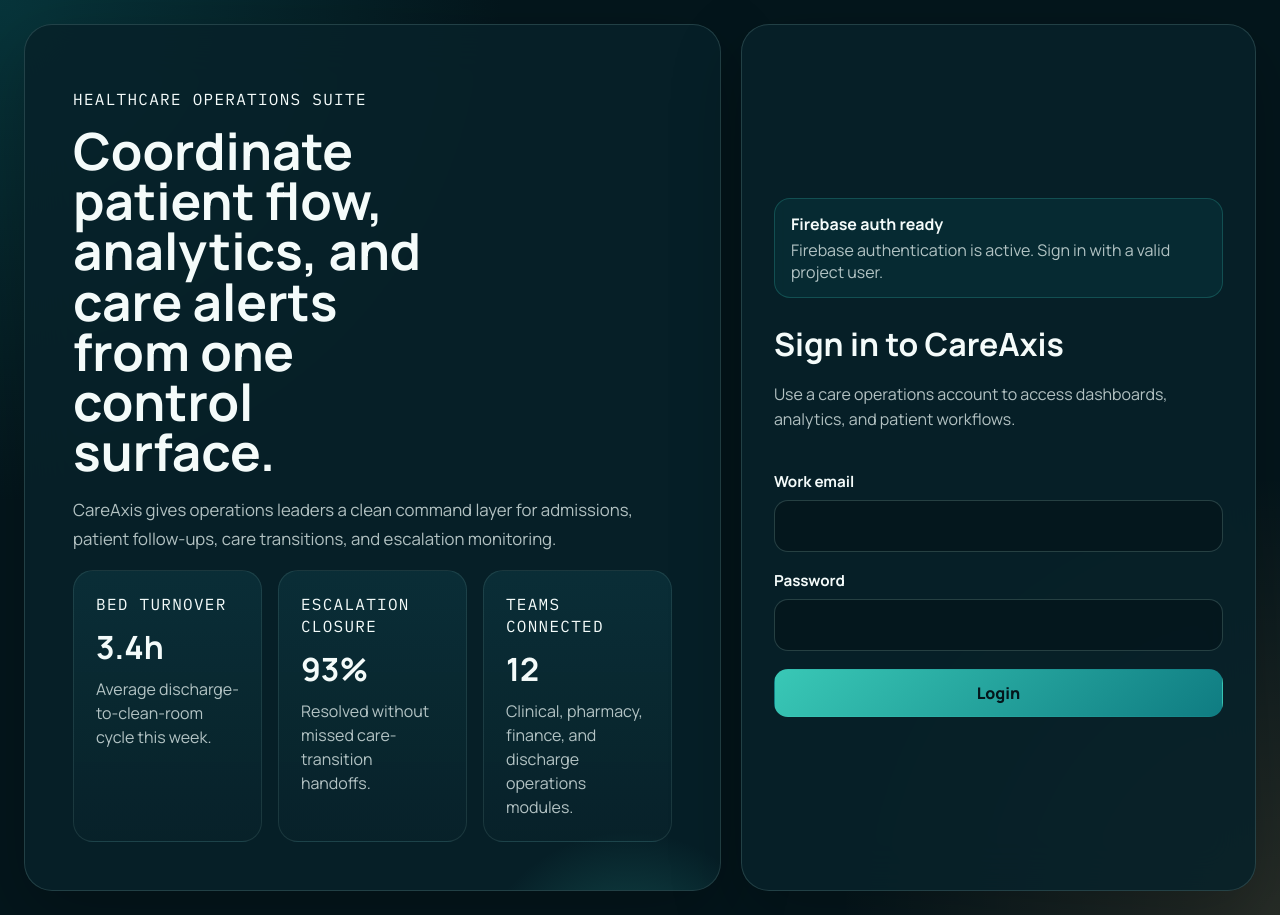
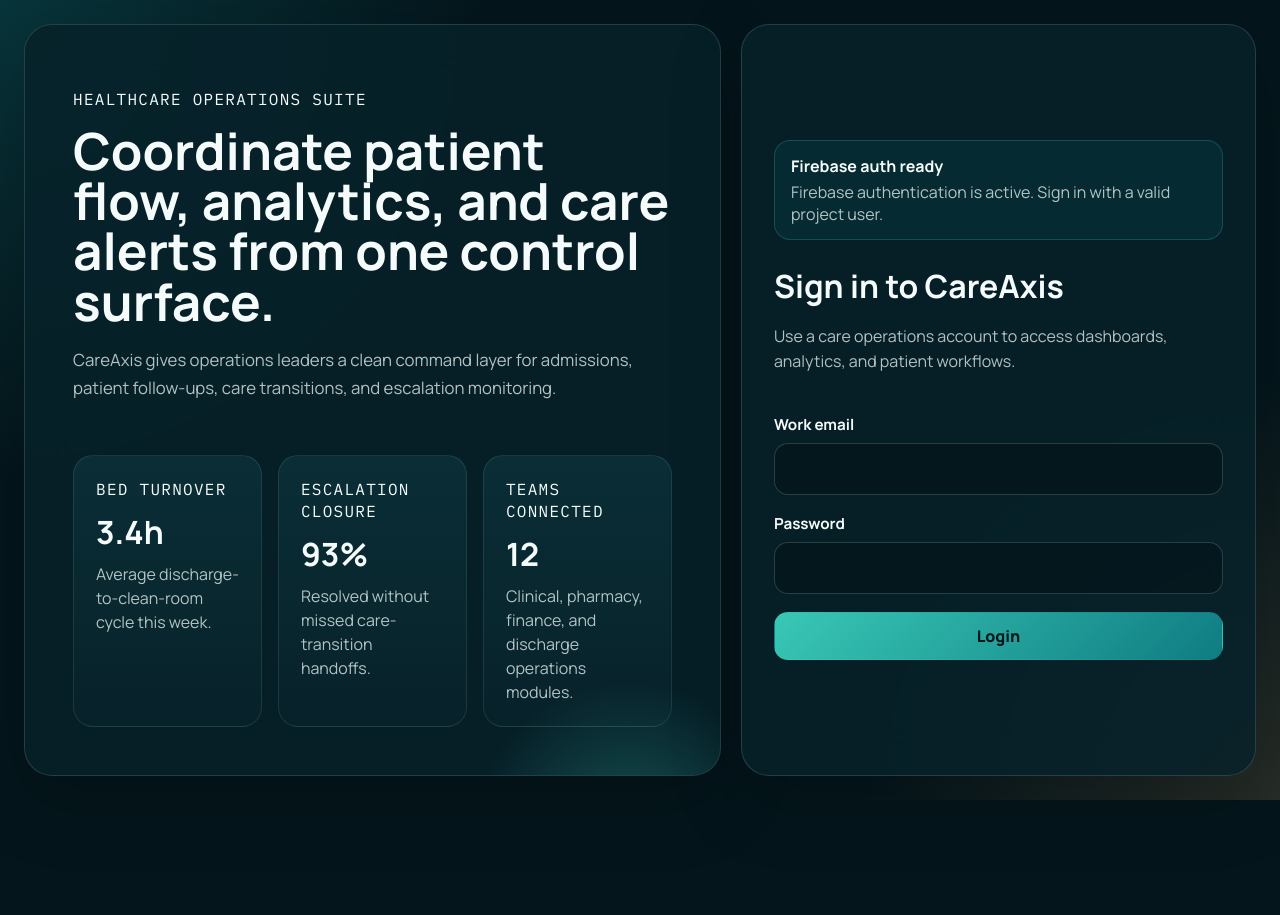
Before and after one commit to ketan123456/Frontend-Developer-Assignment, a React (Vite) app: page /login in a window 1280 px wide. After the commit the page ends 800 px from the top, so only its background shows below. Built offline with nearby package versions, Linux system fonts and the light colour scheme; no server answers.

Commit message:
minor design change

```diff
--- a/src/styles/global.css
+++ b/src/styles/global.css
@@ -124,7 +124,6 @@
   font-size: clamp(2.6rem, 4vw, 4.6rem);
   line-height: 0.98;
   margin: 10px 0 20px;
-  max-width: 11ch;
 }
 
 .auth-copy {
```
